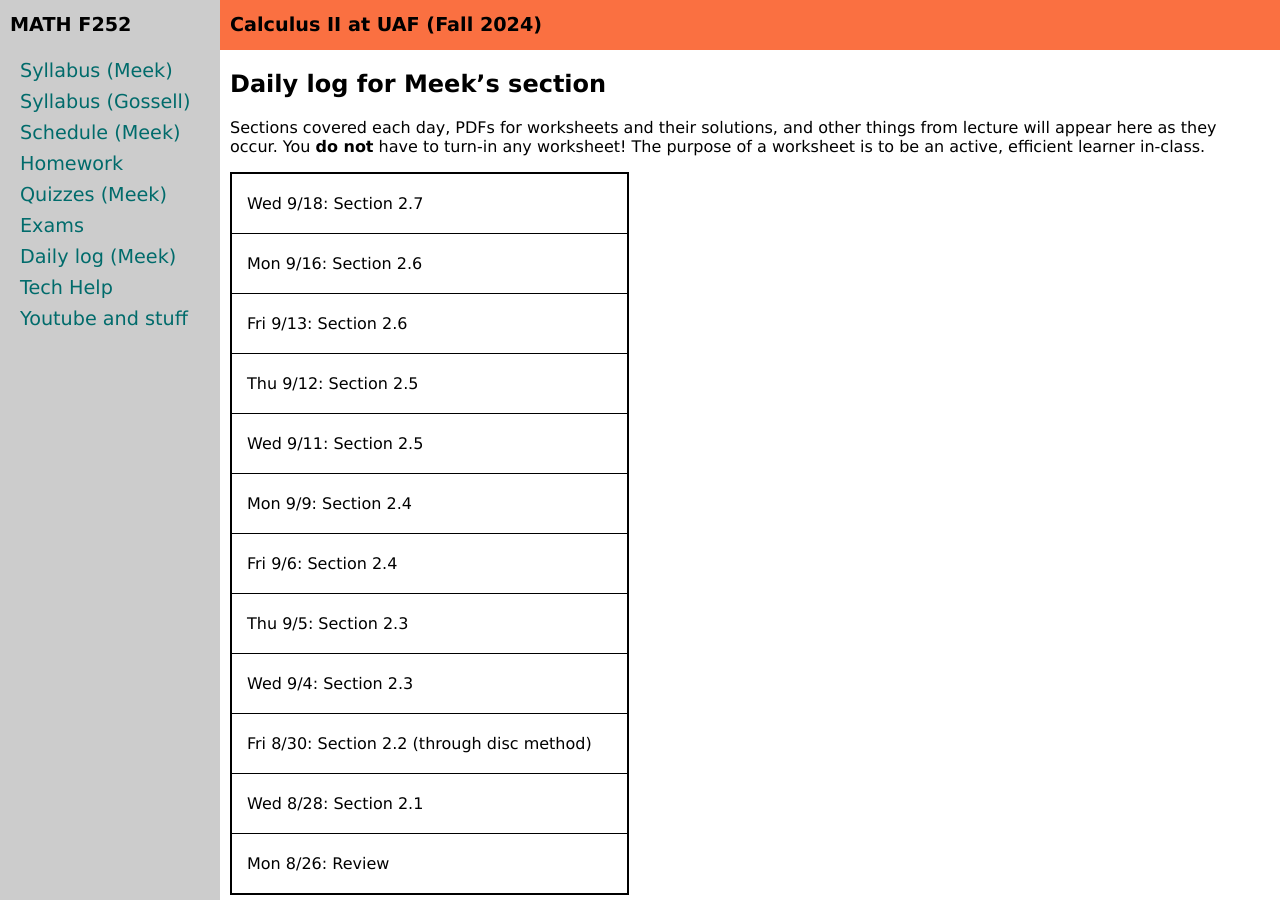
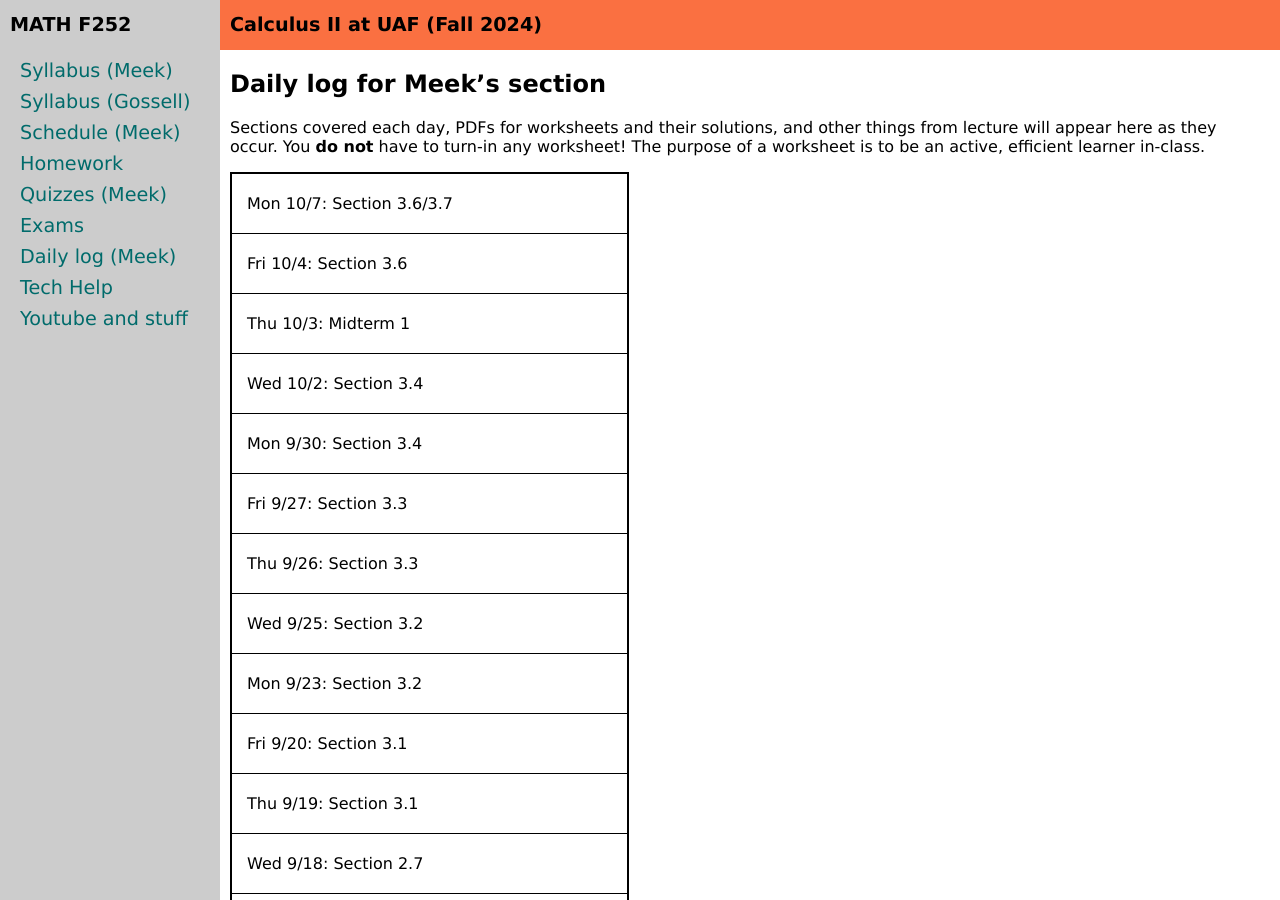
Before and after one commit to uaf-math/calc2, a Jekyll site: the page built from daily.md, in a window 1280 px wide and 900 px high. Built offline with Jekyll 4.4.1, drawn with Linux system fonts in a browser that asks for light colours.

Commit message:
updated daily log

```diff
--- a/_data/daily.yml
+++ b/_data/daily.yml
@@ -175,6 +175,28 @@ daily:
 #   date: Th 1/18
 #   extworksheet: https://uaf-math251.github.io/calc2/assets/quizzes/S22/quiz1.pdf
 #   extsolutions: https://uaf-math251.github.io/calc2/assets/quizzes/S22/quiz1solns.pdf
+- name: Section 3.6/3.7
+  date: Mon 10/7
+- name: Section 3.6
+  date: Fri 10/4
+- name: Midterm 1
+  date: Thu 10/3
+- name: Section 3.4
+  date: Wed 10/2
+- name: Section 3.4
+  date: Mon 9/30
+- name: Section 3.3
+  date: Fri 9/27
+- name: Section 3.3
+  date: Thu 9/26
+- name: Section 3.2
+  date: Wed 9/25
+- name: Section 3.2
+  date: Mon 9/23
+- name: Section 3.1
+  date: Fri 9/20
+- name: Section 3.1
+  date: Thu 9/19
 - name: Section 2.7
   date: Wed 9/18
 - name: Section 2.6
```
